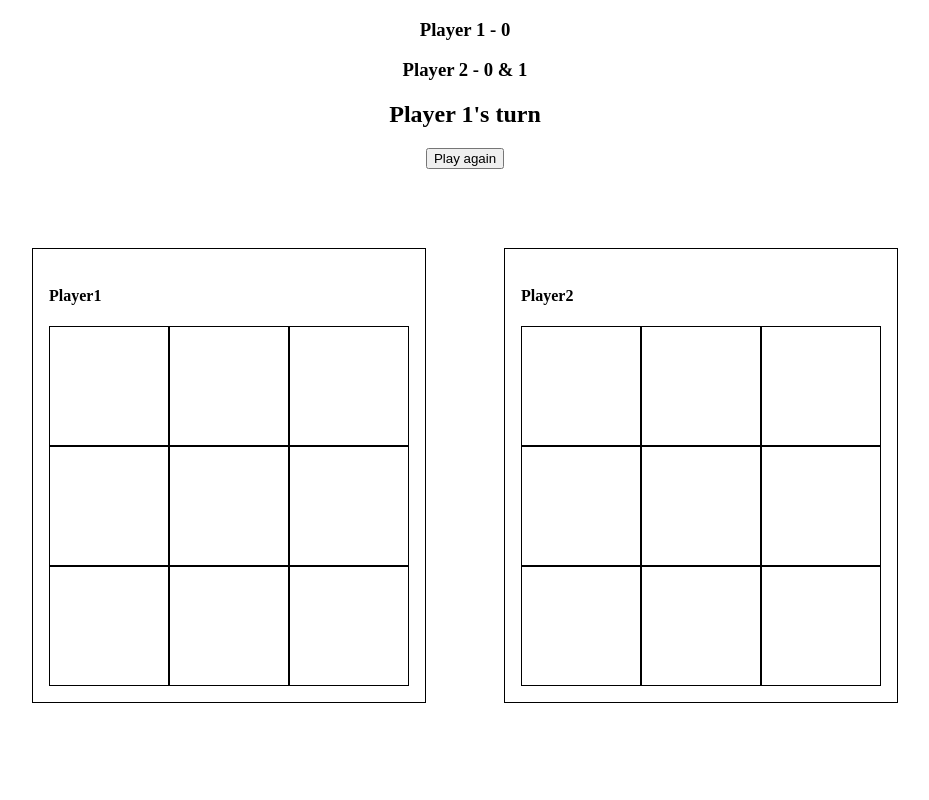
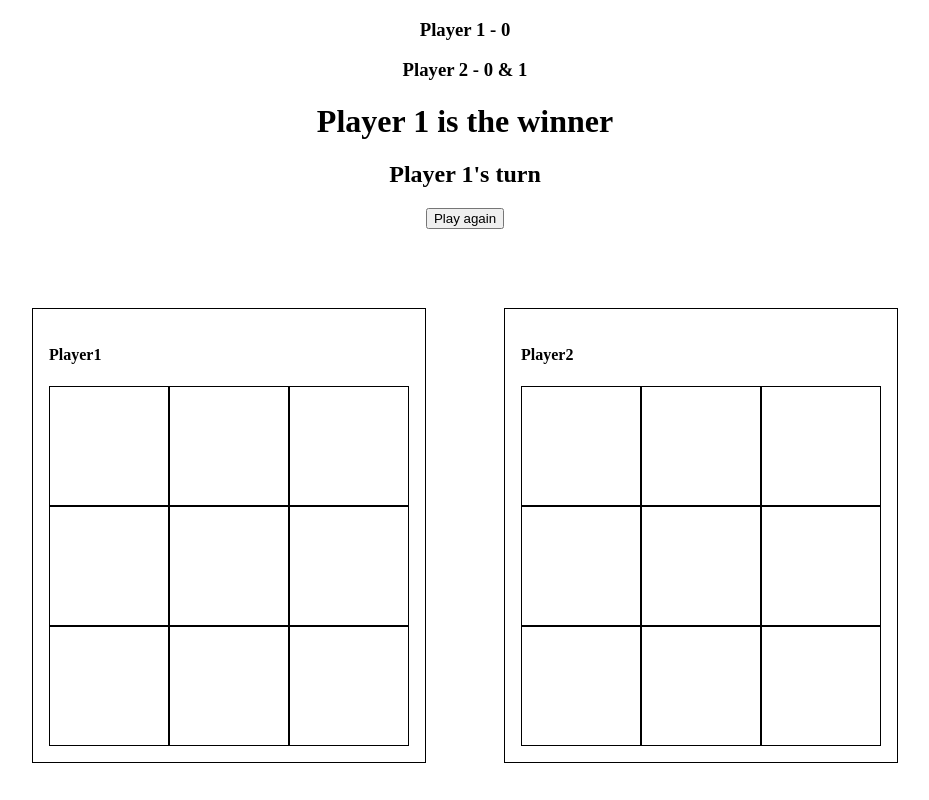
Before and after one commit to Andy-git985/battleship-h, a website with bundled scripts: page index.html in a window 1280 px wide. Both pictures are taken after a click on the element 284 px from the left and 385 px from the top of the page. Shown: the whole page, without its empty margins (175-1104 px from the left). Built offline with nearby package versions, Linux system fonts and the light colour scheme.

Commit message:
simple game working

```diff
--- a/index.html
+++ b/index.html
@@ -11,7 +11,7 @@
     <div class="game-info">
       <h3>Player 1 - 0</h3>
       <h3>Player 2 - 0 & 1</h3>
-      <div id="msg"></div>
+      <h1 id="msg"></h1>
       <h2 id="turn"></h2>
       <button type="button" id="refresh">Play again</button>
     </div>
--- a/main.js
+++ b/main.js
@@ -49,8 +49,10 @@ const events = (() => {
       b.addEventListener('click', (e) => {
         const attacker = game.player2;
         const receiver = game.player2;
-        const coordinate = e.target.dataset.index;
-        game.attack(attacker, receiver, coordinate);
+        const coordinate = Number(e.target.dataset.index);
+        console.log(coordinate);
+        game.attack(coordinate);
+        // game.attack(attacker, receiver, coordinate);
         // game.player2.attack(game.player1, Number(e.target.dataset.index));
       })
     );
@@ -61,8 +63,10 @@ const events = (() => {
       b.addEventListener('click', (e) => {
         const attacker = game.player1;
         const receiver = game.player1;
-        const coordinate = e.target.dataset.index;
-        game.attack(attacker, receiver, coordinate);
+        const coordinate = Number(e.target.dataset.index);
+        console.log(coordinate);
+        game.attack(coordinate);
+        // game.attack(attacker, receiver, coordinate);
         // game.player1.attack(game.player2, Number(e.target.dataset.index));
       })
     );
@@ -88,6 +92,8 @@ const events = (() => {
   };
 
   return {
+    board1,
+    board2,
     // blocks,
     init,
   };
@@ -105,6 +111,8 @@ const game = (() => {
     // player1.placeShip(ship1, 1);
     player2.placeShip(ship2, 0);
     // player2.placeShip(ship2, 1);
+    // ! Label to indicate player's turn
+    dom.turn(current);
   };
   let current = player1;
   let enemy = player2;
@@ -118,33 +126,36 @@ const game = (() => {
       enemy = player2;
     }
   };
-  const attack = (attacker, receiver, coordinate) => {
-    return attacker.attack(receiver, coordinate);
+  const attack = (coordinate) => {
+    turn(coordinate);
   };
   // ! Individual player turn
-  const turn = async () => {
-    dom.turn(current);
+  const turn = (coordinate) => {
+    console.log(current.name, current.totalShipUnits());
+    console.log(enemy.name, enemy.totalShipUnits());
     // let attack = prompt('Please enter an attack coordinate');
     // if (current.attack(enemy, coordinate)) {
-    if (await attack(current, enemy, coordinate)) {
-      console.log(`Hit! ${enemy.name}'s hits:`, enemy.hits);
+    if (current.attack(enemy, coordinate)) {
+      console.log(`HIT!!! ${enemy.name}'s direct hits:`, enemy.hits);
+      console.log(enemy.allShipsSunk());
       if (enemy.allShipsSunk()) {
         playing = false;
+        over(dom);
         return;
       }
       // attack = prompt('Please enter an attack coordinate');
     } else {
-      console.log(`Miss ${enemy.name}'s misses:`, enemy.misses);
+      console.log(`MISS!!! ${enemy.name}'s empty spots:`, enemy.misses);
     }
     switchSides();
   };
   // ! Main game loop
-  const loop = () => {
-    while (playing) {
-      turn(coordinate);
-    }
-    over(dom);
-  };
+  // const loop = () => {
+  //   while (playing) {
+  //     turn(coordinate);
+  //   }
+  //   over(dom);
+  // };
   // ! Endgame
   const over = (module) => {
     module.winner(current);
@@ -153,5 +164,4 @@ const game = (() => {
 })();
 
 game.init();
-game.turn();
 // game.loop();
```
